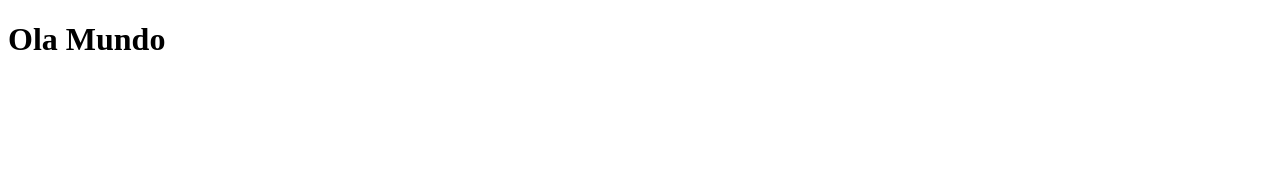
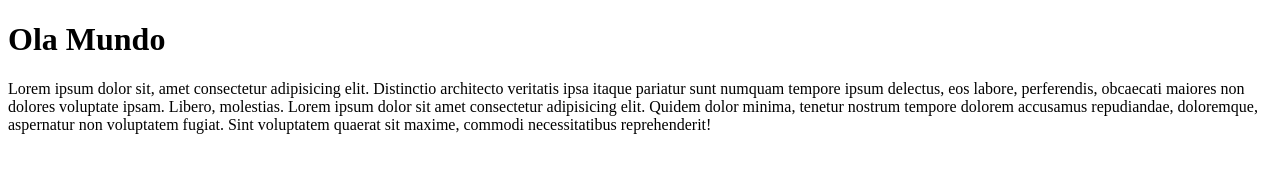
Before and after one commit to Vitoriohfp/projeto-social, a plain HTML site: page index.html in a window 1280 px wide. Drawn offline with Linux system fonts and the light colour scheme.

Commit message:
atualizado

```diff
--- a/index.html
+++ b/index.html
@@ -7,5 +7,6 @@
 </head>
 <body>
     <h1>Ola Mundo</h1>
+    <p>Lorem ipsum dolor sit, amet consectetur adipisicing elit. Distinctio architecto veritatis ipsa itaque pariatur sunt numquam tempore ipsum delectus, eos labore, perferendis, obcaecati maiores non dolores voluptate ipsam. Libero, molestias. Lorem ipsum dolor sit amet consectetur adipisicing elit. Quidem dolor minima, tenetur nostrum tempore dolorem accusamus repudiandae, doloremque, aspernatur non voluptatem fugiat. Sint voluptatem quaerat sit maxime, commodi necessitatibus reprehenderit!</p>
 </body>
 </html>
```
